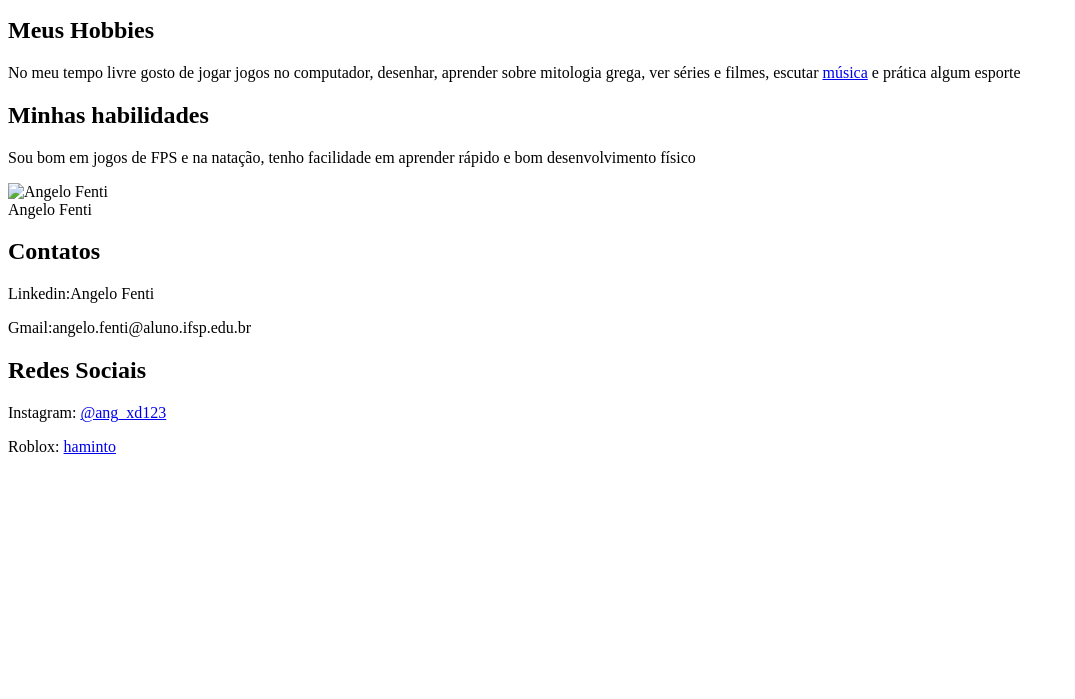
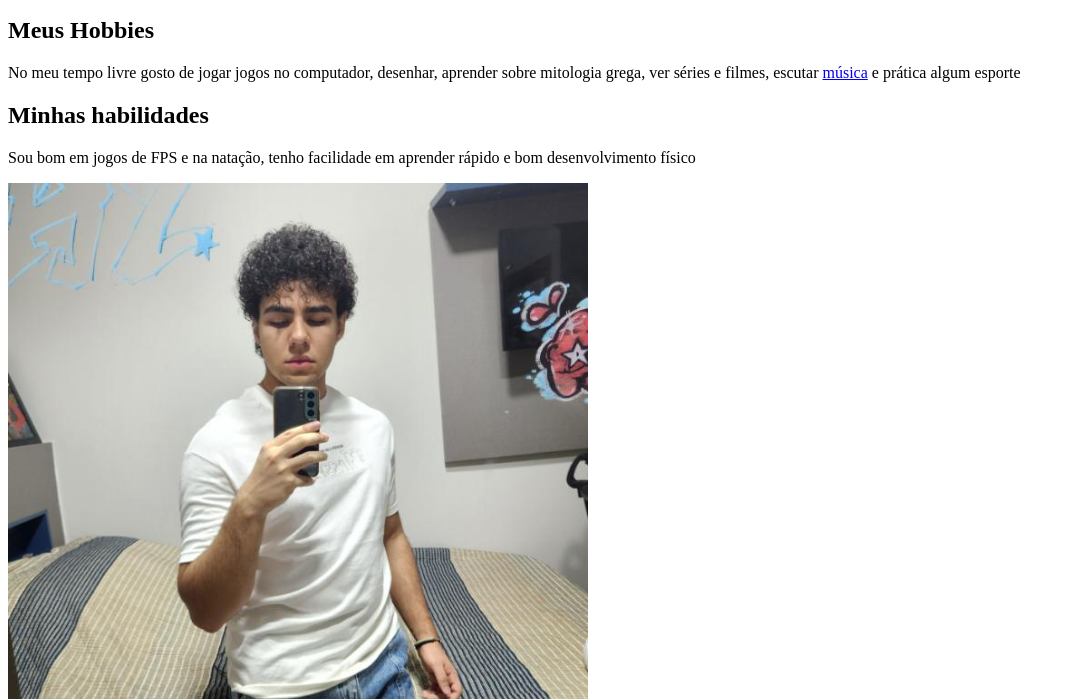
Before and after one commit to AngMonteiro/VTPDWE1-2025-Angelo, a plain HTML site: page index.html in a window 1280 px wide. Shown: the part 101-800 px from the top of the page, without its empty margins (0-1075 px from the left). Drawn offline with Linux system fonts and the light colour scheme.

Commit message:
Update index.html

```diff
--- a/index.html
+++ b/index.html
@@ -12,7 +12,7 @@
     <p>No meu tempo livre gosto de jogar jogos no computador, desenhar, aprender sobre mitologia grega, ver séries e filmes, escutar <a href="http://127.0.0.1:5500/musicas.html">música</a> e prática algum esporte</p>
     <h2>Minhas habilidades</h2>
     <p>Sou bom em jogos de FPS e na natação, tenho facilidade em aprender rápido e bom desenvolvimento físico</p>
-    <img src="imagens/eu.jpg" width ="580"
+    <img src="eu.jpg" width ="580"
     alt="Angelo Fenti">
     <br>Angelo Fenti
     <h2>Contatos</h2>
```
